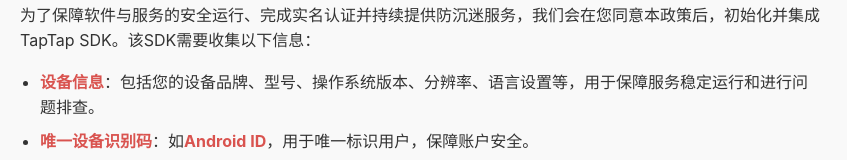
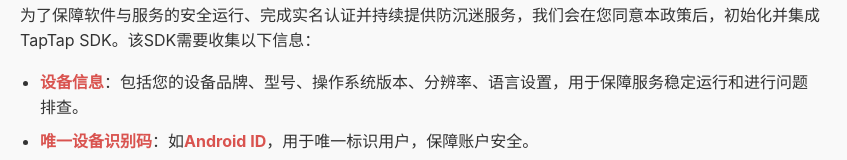
Before and after one commit to langyouzi/game-privacy, a plain HTML site: page privacy-policy.html in a window 1280 px wide. Shown: the part 621-781 px from the top of the page, 220-1067 px from the left. Drawn offline with Linux system fonts and the light colour scheme.

Commit message:
Update privacy-policy.html

```diff
--- a/privacy-policy.html
+++ b/privacy-policy.html
@@ -93,7 +93,7 @@
     <h3>1. 为保障游戏稳定运行及安全所需收集的信息</h3>
     <p>为了保障软件与服务的安全运行、完成实名认证并持续提供防沉迷服务，我们会在您同意本政策后，初始化并集成TapTap SDK。该SDK需要收集以下信息：</p>
     <ul>
-        <li><strong>设备信息</strong>：包括您的设备品牌、型号、操作系统版本、分辨率、语言设置等，用于保障服务稳定运行和进行问题排查。</li>
+        <li><strong>设备信息</strong>：包括您的设备品牌、型号、操作系统版本、分辨率、语言设置，用于保障服务稳定运行和进行问题排查。</li>
         <li><strong>唯一设备识别码</strong>：如<strong>Android ID</strong>，用于唯一标识用户，保障账户安全。</li>
         <li><strong>网络信息</strong>：如<strong>IP地址</strong>、网络类型，用于安全风控和优化网络连接。</li>
         <li><strong>应用崩溃日志</strong>：用于分析应用错误，改进产品体验。</li>
```
